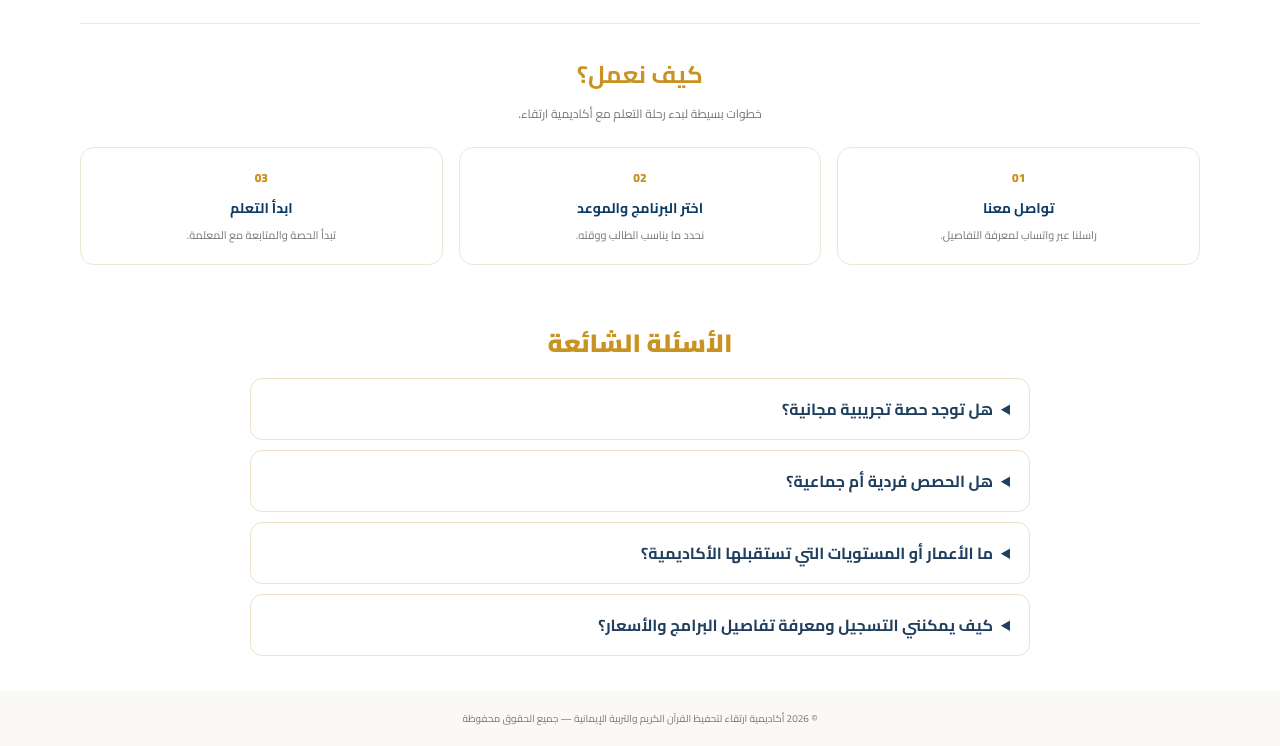
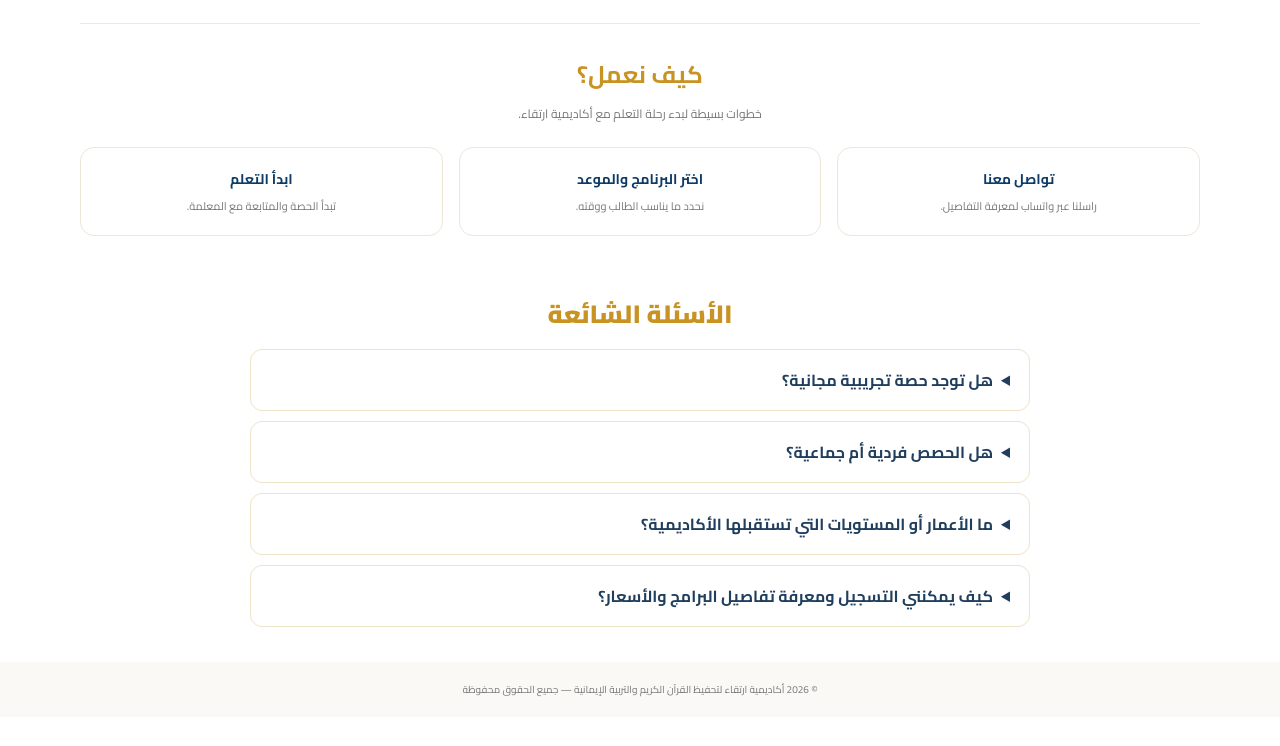
Before and after one commit to mohsob/irtiqaa-landing, a plain HTML site: page index.html in a window 1280 px wide. Shown: the part 1443-2189 px from the top of the page. After the commit the page ends 2160 px from the top, so only its background shows below. Drawn offline with Linux system fonts and the light colour scheme.

Commit message:
Add files via upload

```diff
--- a/index.html
+++ b/index.html
@@ -206,7 +206,7 @@ section[id]{scroll-margin-top:90px}
 .how-title p{font-size:12px;color:#777;margin:0}
 .how-grid{display:grid;grid-template-columns:repeat(3,1fr);gap:16px}
 .how-step{text-align:center;padding:18px 14px;border:1px solid #eee6d7;border-radius:14px;background:#fff}
-.how-step span{display:block;color:var(--gold);font-size:12px;font-weight:900;margin-bottom:6px}
+.how-step span{display:none}
 .how-step b{display:block;color:var(--navy);font-size:14px;margin-bottom:5px}
 .how-step small{display:block;color:#777;font-size:11px;line-height:1.8}
 @media(max-width:700px){.how-grid{grid-template-columns:1fr}.how{padding-bottom:25px}}
@@ -294,9 +294,9 @@ section[id]{scroll-margin-top:90px}
    <p>خطوات بسيطة لبدء رحلة التعلم مع أكاديمية ارتقاء.</p>
   </div>
   <div class="how-grid">
-   <div class="how-step"><span>01</span><b>تواصل معنا</b><small>راسلنا عبر واتساب لمعرفة التفاصيل.</small></div>
-   <div class="how-step"><span>02</span><b>اختر البرنامج والموعد</b><small>نحدد ما يناسب الطالب ووقته.</small></div>
-   <div class="how-step"><span>03</span><b>ابدأ التعلم</b><small>تبدأ الحصة والمتابعة مع المعلمة.</small></div>
+   <div class="how-step"><b>تواصل معنا</b><small>راسلنا عبر واتساب لمعرفة التفاصيل.</small></div>
+   <div class="how-step"><b>اختر البرنامج والموعد</b><small>نحدد ما يناسب الطالب ووقته.</small></div>
+   <div class="how-step"><b>ابدأ التعلم</b><small>تبدأ الحصة والمتابعة مع المعلمة.</small></div>
   </div>
  </div>
 </section>
```
Also changed, not shown: README.txt.
